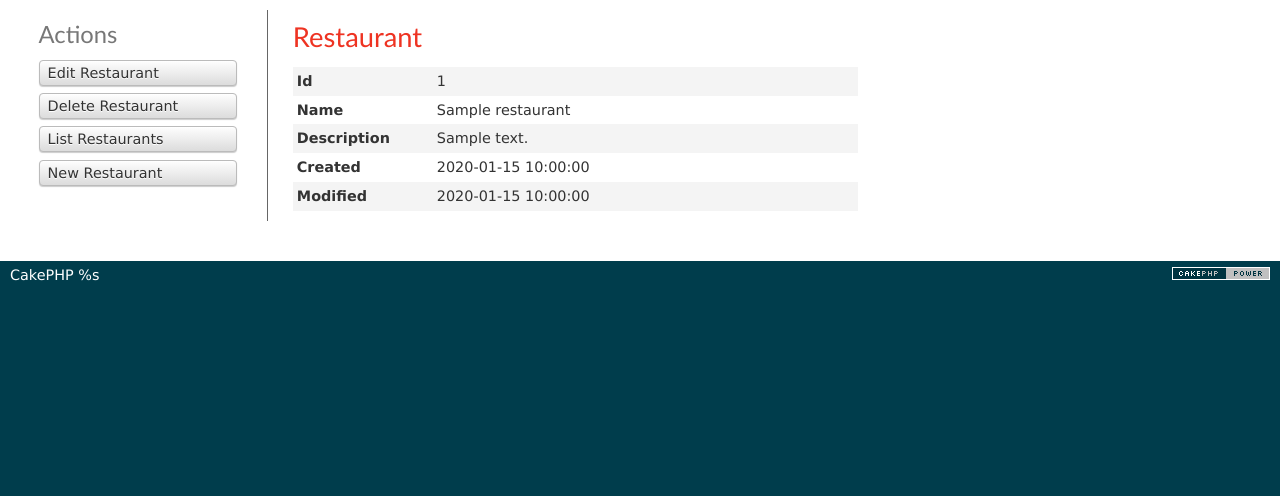
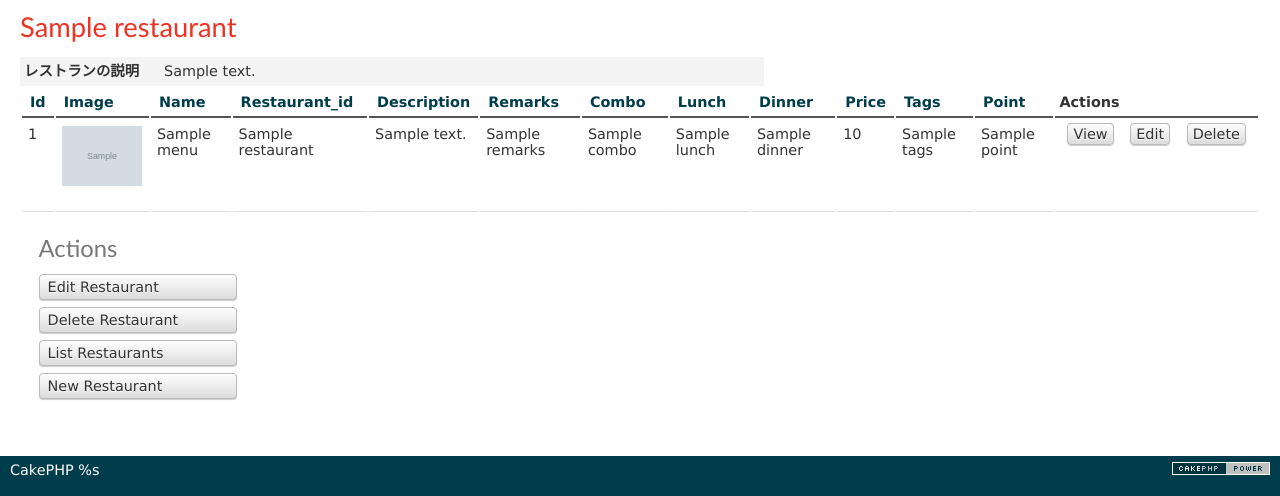
Before and after one commit to euonymus/euonymus_cakephp_tool, a CakePHP app: the page made by app/View/Restaurants/view.ctp in a window 1280 px wide. Shown: the part 47-543 px from the top of the page. Run offline with PHP 8.4 and a stand-in for CakePHP, Linux system fonts and the light colour scheme; the template is opened without the code that fills it: most values are stand-ins (such as "Sample title", 1, 10 or a date in 2020); grey boxes marked "Sample" are stand-in pictures; some libraries are stand-ins or nearby versions.

Commit message:
restaurant

```diff
--- a/app/Controller/Component/MenuToolComponent.php
+++ b/app/Controller/Component/MenuToolComponent.php
@@ -28,6 +28,12 @@ class MenuToolComponent extends Component {
     return $this->getList($options, $isPaging);
   }
 
+  public function listByRestaurant($restaurant_id, $isPaging = false) {
+    $this->Controller->loadModel('Menu');
+    $options = array('conditions' => Menu::conditionByRestaurantId($restaurant_id));
+    return $this->getList($options, $isPaging);
+  }
+
   /************************************************************************/
   /* Validation                                                           */
   /************************************************************************/
--- a/app/Controller/RestaurantsController.php
+++ b/app/Controller/RestaurantsController.php
@@ -40,6 +40,10 @@ class RestaurantsController extends AppController {
 		}
 		$options = array('conditions' => array('Restaurant.' . $this->Restaurant->primaryKey => $id));
 		$this->set('restaurant', $this->Restaurant->find('first', $options));
+
+
+	  $this->_loadComponent('MenuTool');
+	  $this->set('menus', $this->MenuTool->listByRestaurant($id, true));
 	}
 
 /**
--- a/app/Model/Menu.php
+++ b/app/Model/Menu.php
@@ -111,8 +111,12 @@ class Menu extends AppModel {
 	);
 
   /****************************************************************************/
-  /* Model bind settings                                                      */
+  /* conditions                                                               */
   /****************************************************************************/
+  public static function conditionByRestaurantId($restaurant_id) {
+    return array(__CLASS__.'.restaurant_id' => $restaurant_id);
+  }
+
   public static function conditionByTags($words, $expansion = false, $isAnd = true) {
     /* if (is_string($words)) $keyword_list = $this->getTagList($words); */
     if (is_string($words)) $keyword_list = explode(',', $words);
--- /dev/null
+++ b/app/View/Elements/menu/menu_list.ctp
@@ -0,0 +1,45 @@
+    <table class="table table-condensed">
+	<thead>
+	<tr>
+			<th><?php echo $this->Paginator->sort('id'); ?></th>
+			<th><?php echo $this->Paginator->sort('image'); ?></th>
+			<th><?php echo $this->Paginator->sort('name'); ?></th>
+			<th><?php echo $this->Paginator->sort('restaurant_id'); ?></th>
+			<th><?php echo $this->Paginator->sort('description'); ?></th>
+			<th><?php echo $this->Paginator->sort('remarks'); ?></th>
+			<th><?php echo $this->Paginator->sort('combo'); ?></th>
+			<th><?php echo $this->Paginator->sort('lunch'); ?></th>
+			<th><?php echo $this->Paginator->sort('dinner'); ?></th>
+			<th><?php echo $this->Paginator->sort('price'); ?></th>
+			<th><?php echo $this->Paginator->sort('tags'); ?></th>
+			<th><?php echo $this->Paginator->sort('point'); ?></th>
+			<th class="actions"><?php echo __('Actions'); ?></th>
+	</tr>
+	</thead>
+	<tbody>
+	<?php foreach ($menus as $menu): ?>
+	<tr>
+		<td><?php echo h($menu['Menu']['id']); ?>&nbsp;</td>
+		<td><?php if (!is_null($menu['Menu']['image'])) echo $this->Html->image($menu['Menu']['image'], array('width'=>'80px')); ?>&nbsp;</td>
+		<td><?php echo h($menu['Menu']['name']); ?>&nbsp;</td>
+		<td><?php echo h($menu['Restaurant']['name']); ?>&nbsp;</td>
+		<td><?php echo h($menu['Menu']['description']); ?>&nbsp;</td>
+		<td><?php echo h($menu['Menu']['remarks']); ?>&nbsp;</td>
+		<td><?php echo h($menu['Menu']['combo']); ?>&nbsp;</td>
+		<td><?php echo h($menu['Menu']['lunch']); ?>&nbsp;</td>
+		<td><?php echo h($menu['Menu']['dinner']); ?>&nbsp;</td>
+		<td><?php echo h($menu['Menu']['price']); ?>&nbsp;</td>
+		<td><?php echo h($menu['Menu']['tags']); ?>&nbsp;</td>
+		<td><?php echo h($menu['Menu']['point']); ?>&nbsp;</td>
+		<td class="actions">
+			<?php echo $this->Html->link(__('View'), array('action' => 'view', $menu['Menu']['id'])); ?>
+			<?php echo $this->Html->link(__('Edit'), array('action' => 'edit', $menu['Menu']['id'])); ?>
+			<?php echo $this->Form->postLink(__('Delete'), array('action' => 'delete', $menu['Menu']['id']), array(), __('Are you sure you want to delete # %s?', $menu['Menu']['id'])); ?>
+		</td>
+	</tr>
+<?php endforeach; ?>
+	</tbody>
+    </table>
+
+
+    <?= $this->element('paginator') ?>
--- a/app/View/Restaurants/view.ctp
+++ b/app/View/Restaurants/view.ctp
@@ -1,33 +1,21 @@
-<div class="restaurants view">
-<h2><?php echo __('Restaurant'); ?></h2>
+<div class="bs-docs-section">
+<div class="well bs-component">
+<h2><?php echo h($restaurant['Restaurant']['name']); ?></h2>
 <dl>
-		<dt><?php echo __('Id'); ?></dt>
-		<dd>
-			<?php echo h($restaurant['Restaurant']['id']); ?>
-			&nbsp;
-		</dd>
-		<dt><?php echo __('Name'); ?></dt>
-		<dd>
-			<?php echo h($restaurant['Restaurant']['name']); ?>
-			&nbsp;
-		</dd>
-		<dt><?php echo __('Description'); ?></dt>
+	<dt>レストランの説明</dt>
 	<dd>
 		<?php echo h($restaurant['Restaurant']['description']); ?>
 		&nbsp;
 	</dd>
-		<dt><?php echo __('Created'); ?></dt>
-		<dd>
-			<?php echo h($restaurant['Restaurant']['created']); ?>
-			&nbsp;
-		</dd>
-		<dt><?php echo __('Modified'); ?></dt>
-		<dd>
-			<?php echo h($restaurant['Restaurant']['modified']); ?>
-			&nbsp;
-		</dd>
 </dl>
 </div>
+
+<div class="well bs-component">
+ <?= $this->element('menu/menu_list') ?>
+</div>
+
+</div>
+
 <div class="actions">
 	<h3><?php echo __('Actions'); ?></h3>
 	<ul>
--- a/app/webroot/css/generic.css
+++ b/app/webroot/css/generic.css
@@ -7,6 +7,8 @@
 height: auto !important;
 height: 100%;
 min-height: 100%;
+width:1200px;
+//margin: 0 auto;
 }
 #sidebar {
 display:block;
@@ -21,6 +23,7 @@ width:100%;
 #mainContent {
 float:right;
 margin-right:20px;
+width:900px;
 }
 #footerContainer {
 	width:100%;
```
Also changed, not shown: app/View/Menus/index.ctp (+1 -45 lines), app/View/Restaurants/index.ctp (+22 -3 lines). Lines whose indentation alone changed are shown as unchanged.
